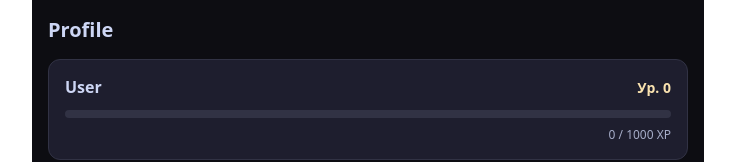
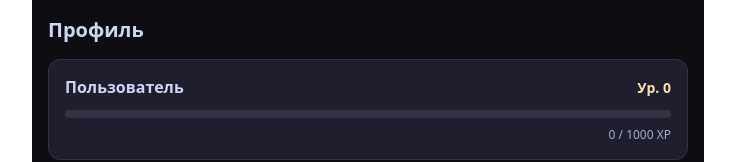
Before and after one commit to Guihal/------, a Nuxt app: page /profile in a window 1280 px wide. Shown: the top 162 px of the page, without its empty margins (272-1007 px from the left). Built offline with nearby package versions, Linux system fonts and the light colour scheme.

Commit message:
i18n-ru: all UI text translated to Russian

```diff
--- a/app/pages/profile.vue
+++ b/app/pages/profile.vue
@@ -6,13 +6,13 @@ import ProfileLevel from "../components/profile/ProfileLevel.vue"
 
 const profileStore = useProfileStore()
 
-const name = computed(() => profileStore.profile?.name ?? "User")
+const name = computed(() => profileStore.profile?.name ?? "Пользователь")
 const xp = computed(() => profileStore.progression?.totalXp ?? 0)
 </script>
 
 <template>
   <div class="page">
-    <h1 class="page-title">Profile</h1>
+    <h1 class="page-title">Профиль</h1>
     <ProfileLevel :name="name" :xp="xp" />
   </div>
 </template>
```
